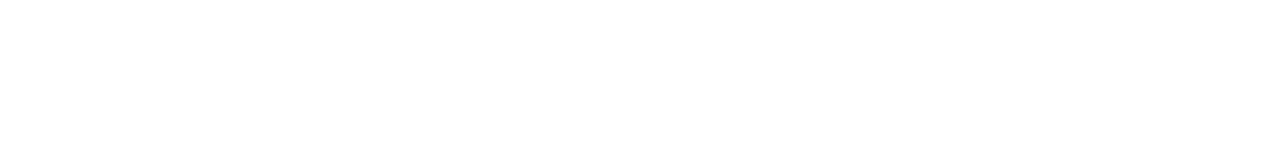
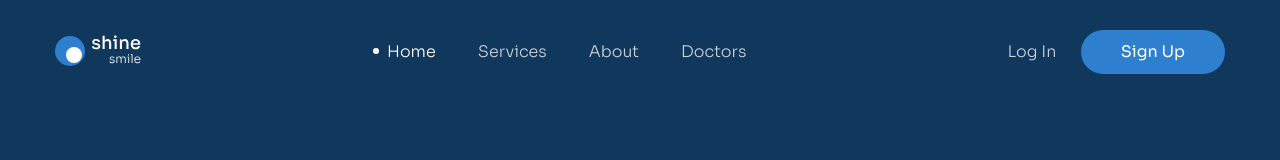
Before and after one commit to NguyenxHoang/duAn3, a plain HTML site: page index.html in a window 1280 px wide. Drawn offline with Linux system fonts and the light colour scheme.

Commit message:
p3. code header top

```diff
--- a/assets/css/base.css
+++ b/assets/css/base.css
@@ -0,0 +1,18 @@
+:root{
+    --header-bgc: #10375C;
+  }
+
+
+
+/* ==================================HEADER */
+.header {
+    background-color: var(--header-bgc);
+    min-height: 100vh;
+    min-width: calc(100% - 48px);
+}
+
+
+.container {
+    width: 1170px;
+    margin: 0 auto;
+}
--- a/assets/css/reset.css
+++ b/assets/css/reset.css
@@ -41,4 +41,3 @@ table {
 	border-collapse: collapse;
 	border-spacing: 0;
 }
-Previous Version
--- a/assets/css/style.css
+++ b/assets/css/style.css
@@ -1,5 +1,9 @@
 * {
   box-sizing: border-box;
+}
+
+:root {
+  --header-bgc: #10375c;
 }
 
 html {
@@ -10,3 +14,90 @@ body {
   font-size: 1.6rem;
   font-family: "Sora", sans-serif;
 }
+
+/* ============comon=========== */
+
+.container {
+  width: 1170px;
+  margin: 0 auto;
+  max-width: calc(100% - 48px);
+}
+
+a {
+  text-decoration: none;
+}
+
+.btn {
+  display: inline-block;
+  min-width: 205px;
+  line-height: 60px;
+  background-color: #2e80ce;
+  color: #fff;
+  text-align: center;
+  font-size: 1.8rem;
+  font-style: normal;
+  font-weight: 400;
+  border-radius: 999px;
+}
+
+.btn:hover {
+  opacity: 0.9;
+}
+/* =================HEADER============== */
+.header {
+  background-color: var(--header-bgc);
+  min-height: 100vh;
+  padding-top: 30px;
+}
+
+.header-top {
+  display: flex;
+  justify-content: space-between;
+  align-items: center;
+}
+
+.navbar__list {
+  display: flex;
+}
+
+.action__login,
+.navbar__link {
+  padding: 8px 21px;
+  color: #c9d2da;
+  text-align: center;
+  font-size: 1.6rem;
+  font-weight: 300;
+  line-height: 1.75; /* 175% */
+}
+
+.navbar__link:hover,
+.navbar__link--active {
+  color: #fff;
+  text-align: center;
+  font-size: 1.6rem;
+  font-style: normal;
+  text-shadow: 1px currentColor;
+  line-height: 1.75; /* 175% */
+}
+
+.navbar__link--active::before {
+  content: "";
+  width: 6px;
+  height: 6px;
+  background-color: #fff;
+  border-radius: 50%;
+  display: inline-block;
+  position: relative;
+  right: 8px;
+  top: -3px;
+}
+
+.action__signup {
+  min-width: 144px;
+  line-height: 44px;
+  font-size: 1.6rem;
+}
+
+..action__login {
+  margin-right: 28px;
+}
--- a/index.html
+++ b/index.html
@@ -35,5 +35,36 @@
 
     <title>Shine smile</title>
   </head>
-  <body></body>
+  <body>
+    <header class="header">
+      <div class="container">
+        <div class="header-top">
+          <!-- Logo -->
+          <a href="./"> <img src="./assets/img/Logo.svg" alt="Shine smile" class="logo"></a>
+           <nav class="navbar">
+            <ul class="navbar__list">
+              <li class="navbar__item">
+                <a href="#!" class="navbar__link navbar__link--active">Home</a>
+              </li>
+              <li class="navbar__item">
+                <a href="#!" class="navbar__link ">Services</a>
+              </li>
+              <li class="navbar__item">
+                <a href="#!" class="navbar__link">About</a>
+              </li>
+              <li class="navbar__item">
+                <a href="#!" class="navbar__link">Doctors</a>
+              </li>
+            </ul>
+           </nav>
+           <!-- cta  action -->
+           <div class="action">
+            <a href="#!" class="action__login">Log In</a>
+            <a href="#!" class="btn action__signup">Sign Up</a>
+           </div>
+        </div>
+      </div>
+    </header>
+
+  </body>
 </html>
```
Also changed, not shown: assets/img/Logo.svg (added).
